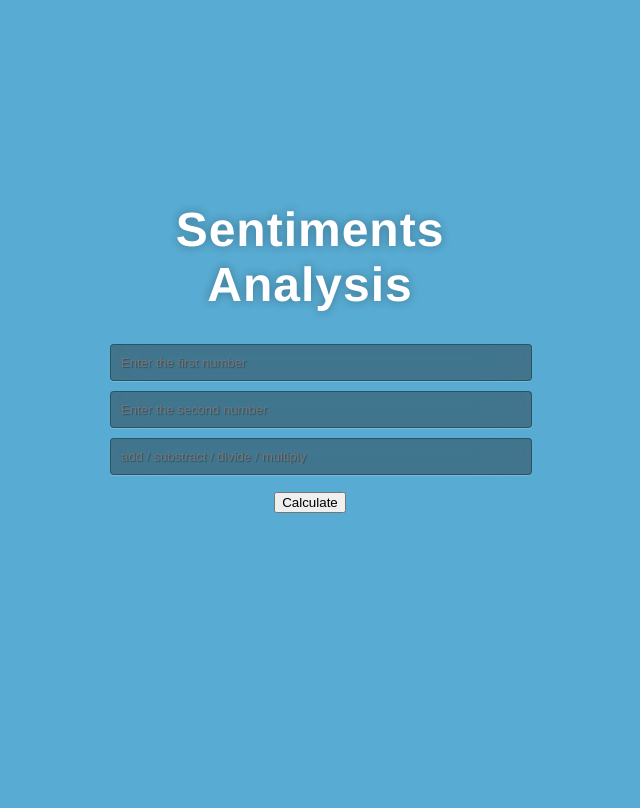
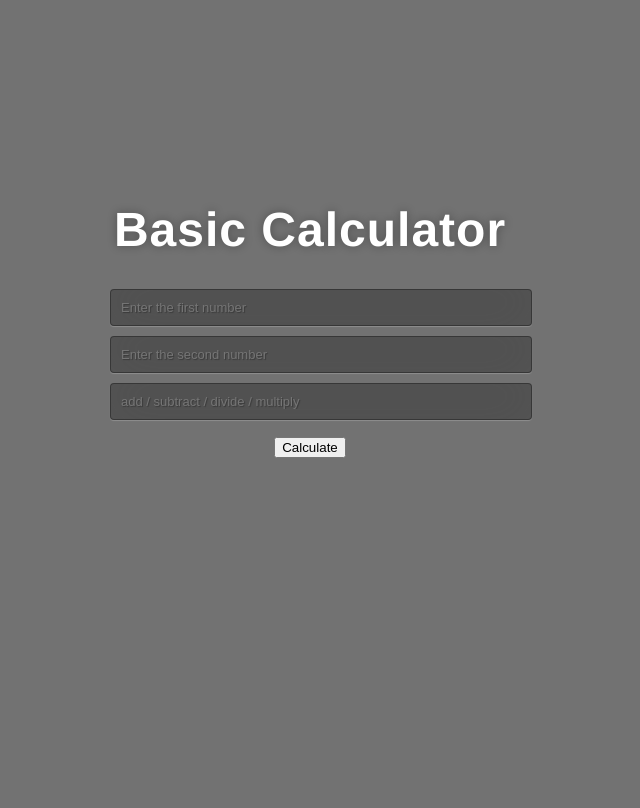
Before and after one commit to skillcate/python_project_calculator_app, a Flask app: page / in a window 1280 px wide. Shown: the whole page, without its empty margins (316-956 px from the left). Run offline with Flask 2, Linux system fonts and the light colour scheme.

Commit message:
Add files via upload

```diff
--- a/app.py
+++ b/app.py
@@ -11,13 +11,19 @@ def home():
 
 @app.route('/predict',methods=['POST'])
 def predict():
-    a = [float(x) for x in request.form['a'].values()]
-    b = [float(x) for x in request.form['b'].values()]
-    operation = [str(x) for x in request.form['operation'].values()]
+
+
+#   a = [float(x) for x in request.form['a'].values()]
+#   b = [float(x) for x in request.form['b'].values()]
+#   operation = [str(x) for x in request.form['operation'].values()]
+
+    a = float(request.form['a'])
+    b = float(request.form['b'])
+    operation = str(request.form['operation'])
 
     if operation == "add":
         result = a + b
-    elif operation == "substract":
+    elif operation == "subtract":
         result = a - b
     elif operation == "divide":
         result = a / b
--- a/templates/index.html
+++ b/templates/index.html
@@ -11,16 +11,16 @@
 
 </head>
 
-<body style="background: rgb(88, 171, 210);">
+<body style="background: rgb(114, 114, 114);">
  <div class="login">
-	<h1>Sentiments Analysis</h1>
+	<h1>Basic Calculator</h1>
 
      <!-- Main Input For Receiving Query to our ML -->
 
     <form action="{{ url_for('predict')}}"method="post">
         <input type="text" name="a" placeholder="Enter the first number" required="required" />
         <input type="text" name="b" placeholder="Enter the second number" required="required" />
-        <input type="text" name="operation" placeholder="add / substract / divide / multiply" required="required" />
+        <input type="text" name="operation" placeholder="add / subtract / divide / multiply" required="required" />
         <button type="submit" class="btn btn-primary btn-block btn-large">Calculate</button>
     </form>
 
```
Also changed, not shown: requirements.txt (added, +8 -0 lines).
